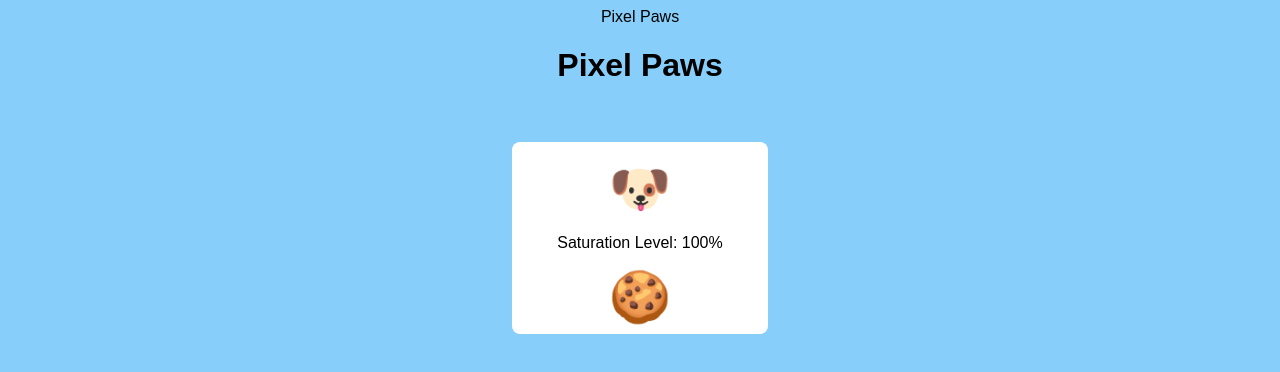
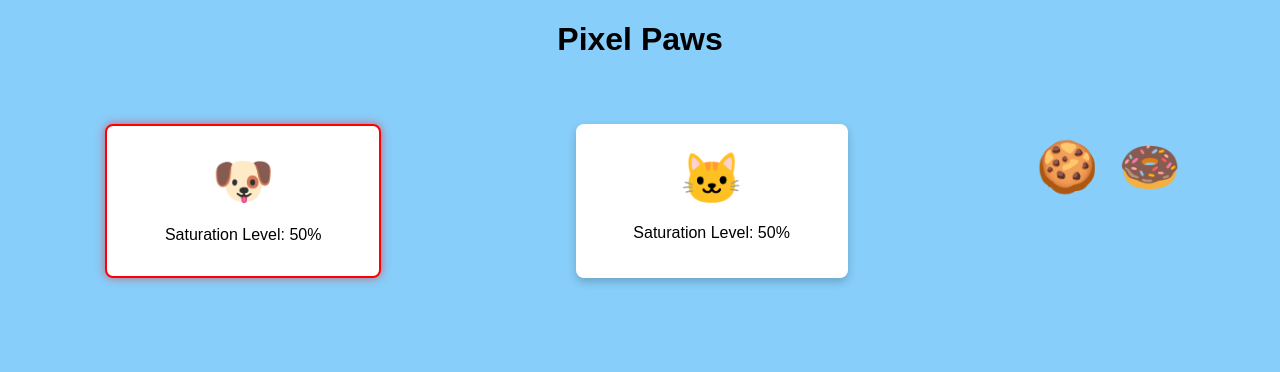
Before and after one commit to KWADPL/Pixel-Paws, a plain HTML site: page index.html in a window 1280 px wide. Drawn offline with Linux system fonts and the light colour scheme.

Commit message:
JavaScript Classes

```diff
--- a/index.html
+++ b/index.html
@@ -1,22 +1,31 @@
-<!DOCTYPE html>
+<!doctype html>
 <html lang="en">
-
   <head>
     <link rel="stylesheet" href="style.css">
-    <tittle>Pixel Paws</tittle>
+    <title>Pixel Paws</title>
   </head>
-
   <body>
     <h1>Pixel Paws</h1>
     <div class="pet-container">
-        <div class="pet" id="pet1">
+      <div class="pet" id="pet1" onclick="selectPet(1)">
         <div class="emoji">🐶</div>
         <p>Saturation Level: <span id="hunger1">100</span>%</p>
         <p id="message1"></p>
-            <div class="emoji treat" id="treat1" onclick="feedPet(1)">🍪</div>
+      </div>
+      <div class="pet" id="pet2" onclick="selectPet(2)">
+        <div class="emoji">🐱</div>
+        <p>Saturation Level: <span id="hunger2">100</span>%</p>
+        <p id="message2"></p>
+      </div>
+      <div class="treat-container">
+        <div class="treat-wrapper">
+          <div class="emoji treat" id="treat1" onclick="feedPet(10)">🍪</div>
+        </div>
+        <div class="treat-wrapper">
+          <div class="emoji treat" id="treat2" onclick="feedPet(20)">🍩</div>
         </div>
       </div>
+    </div>
+    <script src="script.js"></script>
   </body>
-<script src="script.js"></script>
-
 </html>
--- a/script.js
+++ b/script.js
@@ -5,32 +5,64 @@ class Pet {
     this.fedElement = document.getElementById(`hunger${id}`);
     this.messageElement = document.getElementById(`message${id}`);
     this.displayElement = document.getElementById(`pet${id}`);
+    this.updateDisplay();
   }
   feed(amount) {
     this.fedLevel += amount;
     if (this.fedLevel > 100) {
       this.fedLevel = 100;
-        fedElement = this.fedLevel;
     }
+    this.updateDisplay();
   }
   decreaseFedLevel() {
     this.fedLevel -= 10;
     if (this.fedLevel < 0) {
       this.fedLevel = 0;
     }
-      fedElement = this.fedLevel;
+    this.updateDisplay();
     if (this.fedLevel === 0) {
       console.log("Pet ran away");
       this.displayElement.style.opacity = 0.5;
     }
   }
+  updateDisplay(){
+    this.fedElement.innerText = this.fedLevel;
+    if(this.fedLevel === 0){
+      this.messageElement.innerText = "Pet ran away";
+    }else{
+      this.messageElement.innerText = "";
+    }
+  }
 }
 const pet1 = new Pet(1);
+const pet2 = new Pet(2);
 
 function feedPet(amount) {
+  if(selectedPet === 1){
   pet1.feed(amount);
+  }else if(selectedPet === 2){
+  pet2.feed(amount);
+  }
 }
 
 setInterval(() => {
   pet1.decreaseFedLevel();
+  pet2.decreaseFedLevel();
 }, 1000);
+
+let selectedPet = 1;
+const pet1Element = document.getElementById("pet1");
+const pet2Element = document.getElementById("pet2");
+
+function selectPet(id) {
+  pet1Element.classList.remove("selected");
+  pet2Element.classList.remove("selected");
+
+  selectedPet = id;
+  if (id === 1) {
+    pet1Element.classList.add("selected");
+  } else {
+    pet2Element.classList.add("selected");
+  }
+}
+selectPet(selectedPet);
--- a/style.css
+++ b/style.css
@@ -14,9 +14,14 @@ body{
   cursor: pointer;
   background-color: white;
   border-radius: 8px;
-    padding: 8px;
-    margin: 8px;
+  padding: 16px;
+  margin: 16px;
   width: 240px;
+  box-shadow: 0 4px 8px rgba(0,0,0,0.2);
+  transition: transform 0.2s;
+}
+.pet:hover{
+  transform: scale(1.05);
 }
 
 .emoji{
@@ -24,3 +29,18 @@ body{
   cursor: pointer;
   margin-top: 10px;
 }
+
+.treat-container{
+  display: flex;
+  justify-content: space-around;
+  margin-top: 20px;
+}
+
+.treat-wrapper{
+  margin:0 10px;
+}
+
+.pet.selected{
+  border: 2px solid red;
+  box-shadow: 0 0 10px rgba(255,0,0,0.5);
+}
```
Lines whose indentation alone changed are shown as unchanged.
